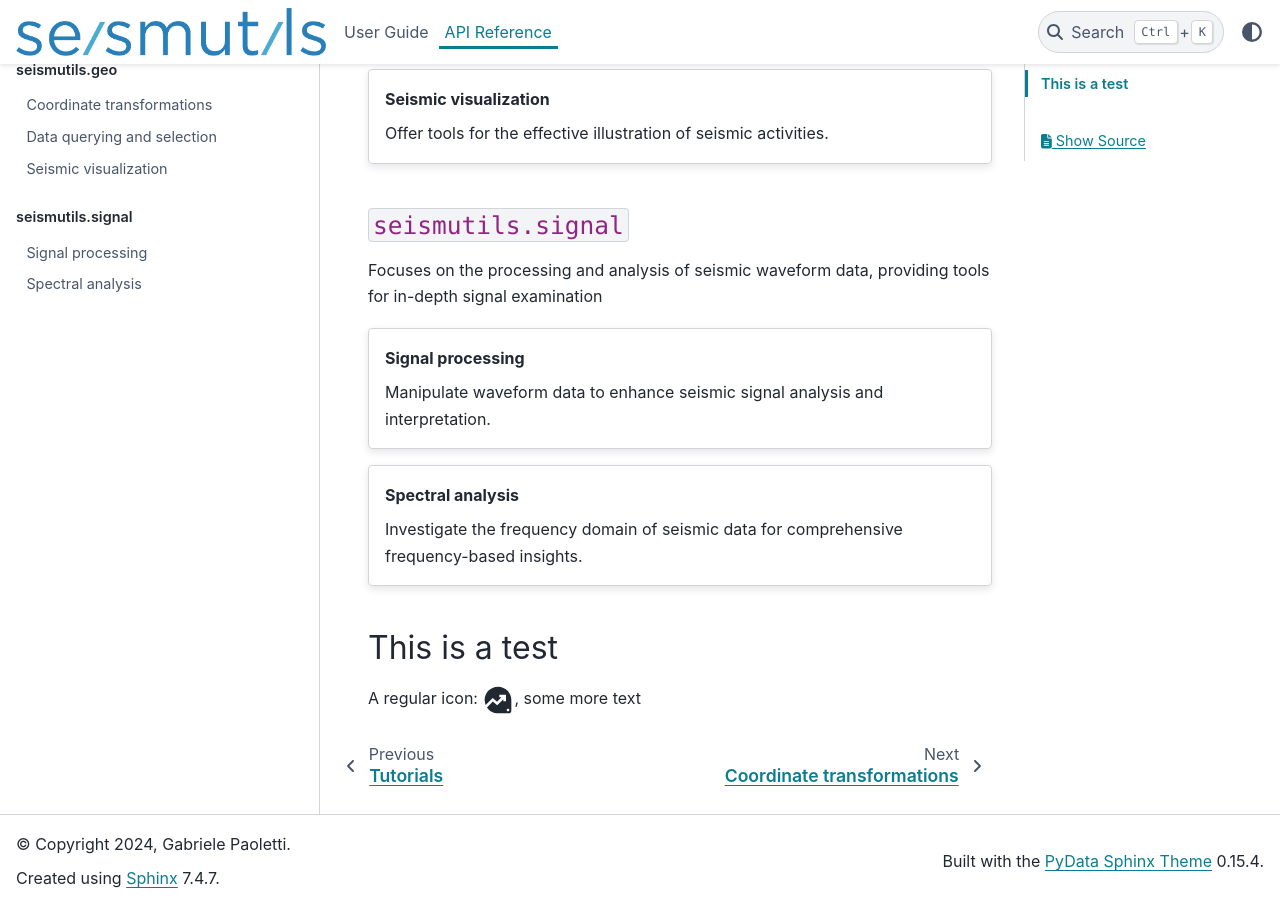
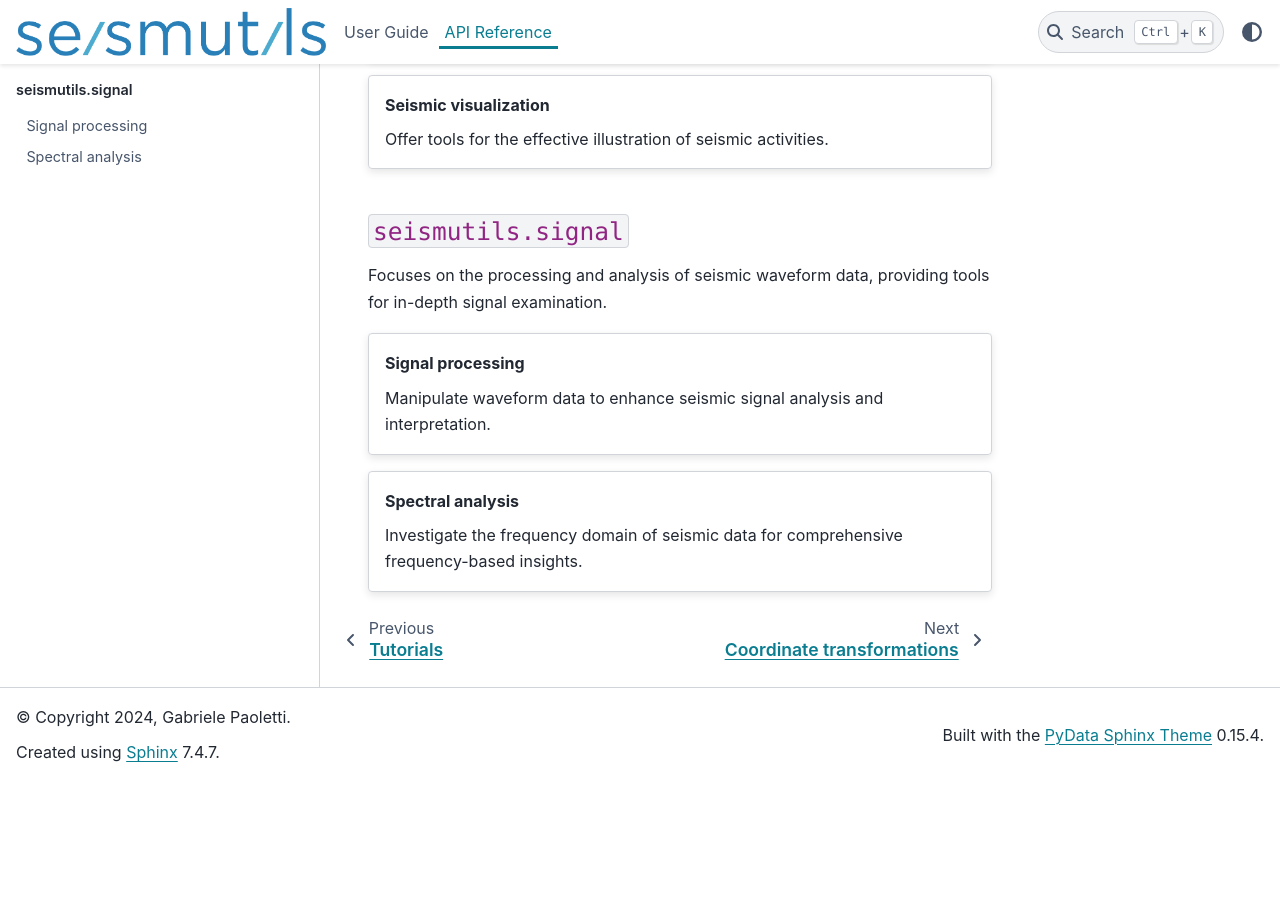
Before and after one commit to gabrielepaoletti/seismutils, a Sphinx documentation site: the page built from docs/source/api_reference.rst, in a window 1280 px wide and 900 px high, scrolled down 835 px. Built offline with Sphinx 7.4.7 and the PyData theme 0.15.4, drawn with Linux system fonts in a browser that asks for light colours; after the commit the page ends 1616 px from its top, so only the background shows below that; some of the changed text lies outside the part shown.

Commit message:
Updated documentation

```diff
--- a/docs/source/api_reference.rst
+++ b/docs/source/api_reference.rst
@@ -51,7 +51,7 @@
 ``seismutils.signal``
 """""""""""""""""""""
 
-Focuses on the processing and analysis of seismic waveform data, providing tools for in-depth signal examination
+Focuses on the processing and analysis of seismic waveform data, providing tools for in-depth signal examination.
 
 .. card:: Signal processing
    :link: documentation/signal/signal_processing
@@ -64,9 +64,3 @@
    :link-type: doc
 
    Investigate the frequency domain of seismic data for comprehensive frequency-based insights.
-
-
-This is a test
---------------
-
-A regular icon: :material-regular:`data_exploration;2em`, some more text
```
Also changed, not shown: other parts of docs/source/api_reference.rst (+1 -1 lines).
